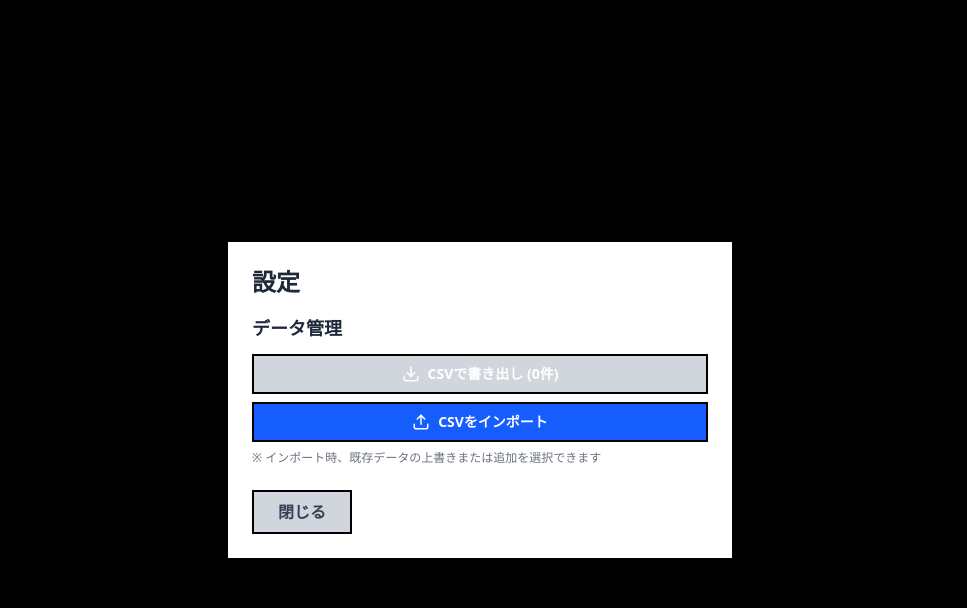
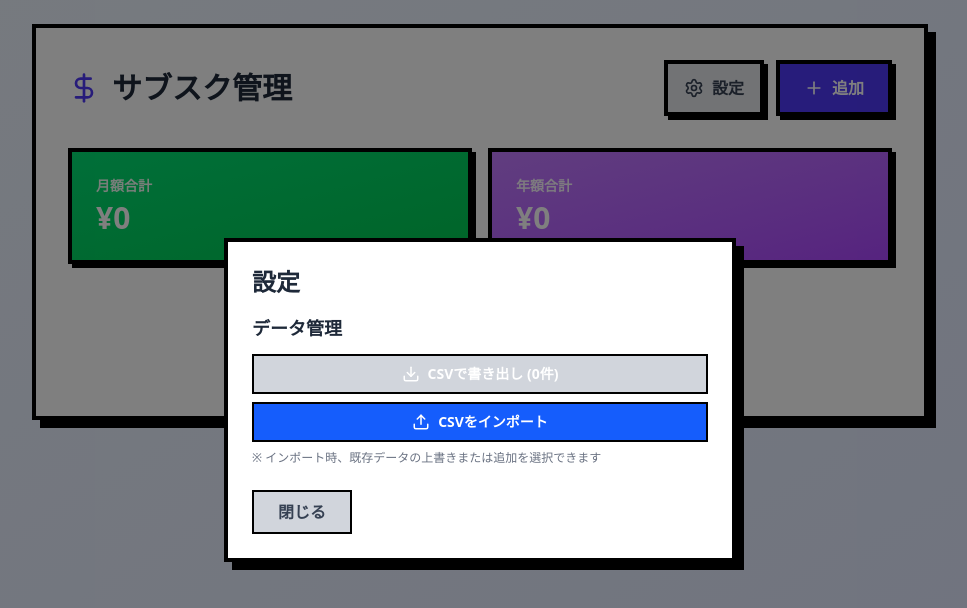
Before and after one commit to adenohitu/subplanner, a React (Vite) app: page / in a window 1280 px wide. Both pictures are taken after a click on the button "設定". Shown: the top 608 px of the page, without its empty margins (160-1127 px from the left). Built offline with nearby package versions, Linux system fonts and the light colour scheme.

Commit message:
feat: 設定ダイアログの背景をクリックで閉じる機能を追加

```diff
--- a/src/App.tsx
+++ b/src/App.tsx
@@ -458,8 +458,14 @@ function AppContent() {
 
           {/* Settings Dialog */}
           {showSettings && (
-            <div className="fixed inset-0 bg-black bg-opacity-50 flex items-center justify-center z-50 p-4 sm:p-6">
-              <div className="bg-white border-4 border-black neobrutalism-shadow-xl p-4 sm:p-6 max-w-lg w-full max-h-[90vh] overflow-y-auto">
+            <div
+              className="fixed inset-0 bg-black/50 flex items-center justify-center z-50 p-4 sm:p-6"
+              onClick={() => setShowSettings(false)}
+            >
+              <div
+                className="bg-white border-4 border-black neobrutalism-shadow-xl p-4 sm:p-6 max-w-lg w-full max-h-[90vh] overflow-y-auto"
+                onClick={(e) => e.stopPropagation()}
+              >
                 <h2 className="text-xl sm:text-2xl font-bold mb-4 text-gray-800">設定</h2>
                 <div className="space-y-4">
                   {/* CSV Export/Import Section */}
```
